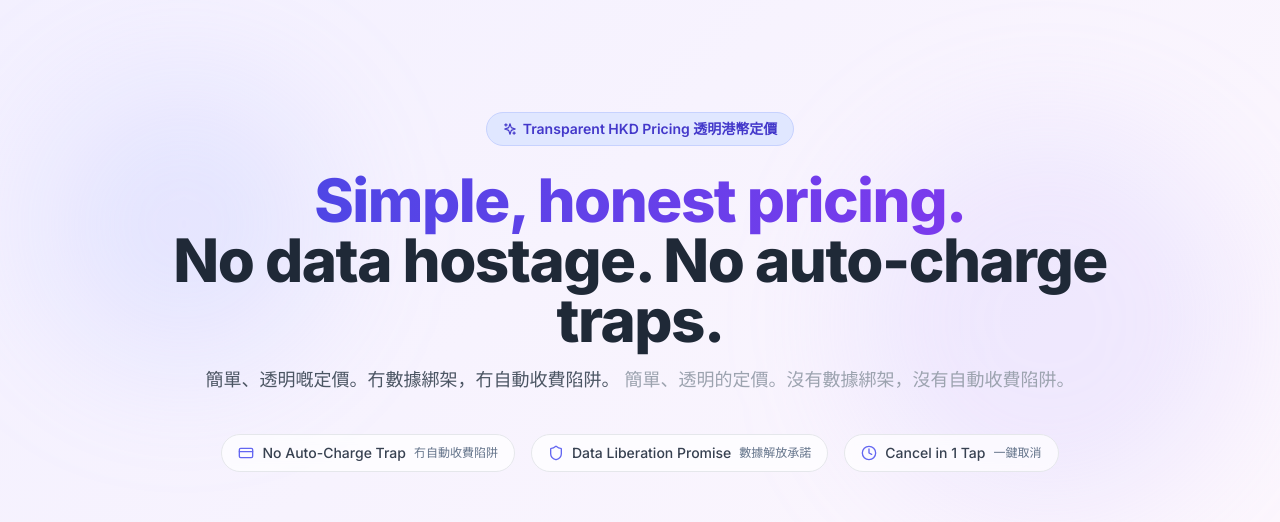
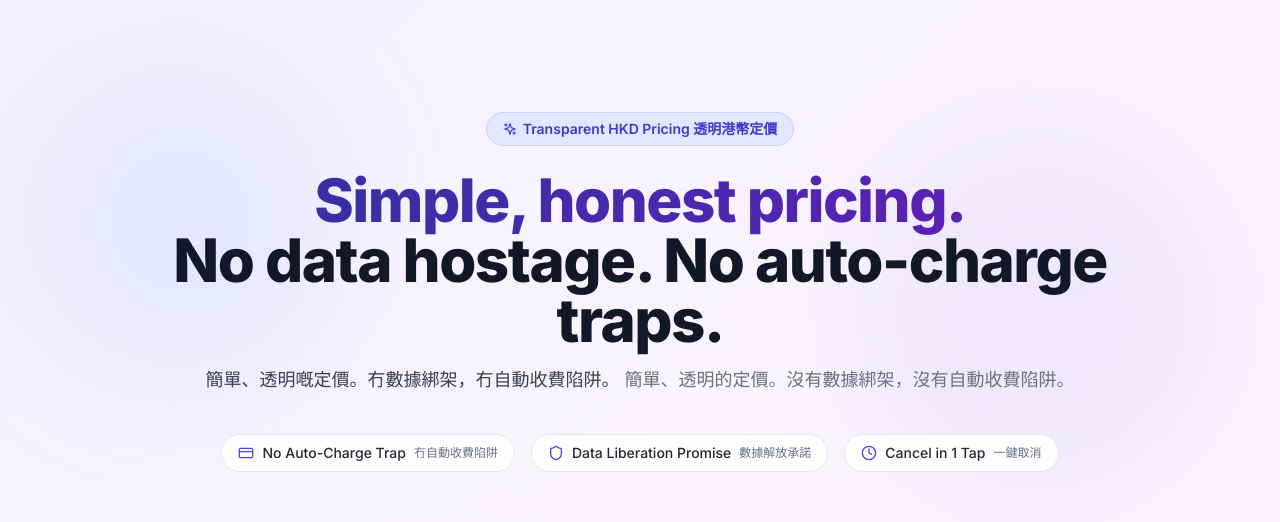
Before and after one commit to simonator1001/bizcard_ai, a Next.js app: page /pricing in a window 1280 px wide. Shown: the top 522 px of the page. Built offline with nearby package versions, Linux system fonts and the light colour scheme; no server answers.

Commit message:
fix: darken pricing hero contrast — indigo-800/violet-800 text + darker subheadlines + trust badges

```diff
--- a/app/pricing/page.tsx
+++ b/app/pricing/page.tsx
@@ -371,19 +371,19 @@ export default function PricingPage() {
 
           {/* Headline */}
           <h1 className="text-4xl sm:text-5xl lg:text-6xl font-extrabold tracking-tight leading-tight animate-fade-in-down">
-            <span className="bg-gradient-to-r from-indigo-600 to-violet-600 dark:from-indigo-400 dark:to-violet-400 bg-clip-text text-transparent">
+            <span className="bg-gradient-to-r from-indigo-800 to-violet-800 dark:from-indigo-300 dark:to-violet-300 bg-clip-text text-transparent">
               Simple, honest pricing.
             </span>
             <br />
-            <span className="text-gray-800 dark:text-gray-200">
+            <span className="text-gray-900 dark:text-gray-100">
               No data hostage. No auto-charge traps.
             </span>
           </h1>
 
           {/* Sub-headline */}
-          <p className="mt-4 text-lg text-gray-600 dark:text-gray-400 animate-fade-in-up">
+          <p className="mt-4 text-lg text-gray-700 dark:text-gray-300 animate-fade-in-up">
             簡單、透明嘅定價。冇數據綁架，冇自動收費陷阱。&nbsp;
-            <span className="text-gray-400 dark:text-gray-500">
+            <span className="text-gray-500 dark:text-gray-400">
               簡單、透明的定價。沒有數據綁架，沒有自動收費陷阱。
             </span>
           </p>
@@ -393,10 +393,10 @@ export default function PricingPage() {
             {trustBadges.map((badge) => (
               <div
                 key={badge.title}
-                className="flex items-center gap-2 px-4 py-2 rounded-full bg-white/70 dark:bg-gray-900/50 backdrop-blur-sm border border-gray-200 dark:border-gray-800 text-sm"
+                className="flex items-center gap-2 px-4 py-2 rounded-full bg-white/90 dark:bg-gray-900/70 backdrop-blur-sm border border-gray-200 dark:border-gray-700 text-sm"
               >
-                <badge.icon className="w-4 h-4 text-indigo-500 dark:text-indigo-400 shrink-0" />
-                <span className="font-medium text-gray-700 dark:text-gray-300">
+                <badge.icon className="w-4 h-4 text-indigo-600 dark:text-indigo-400 shrink-0" />
+                <span className="font-medium text-gray-800 dark:text-gray-200">
                   {badge.title}
                 </span>
                 <span className="text-xs text-muted-foreground hidden sm:inline">
```
